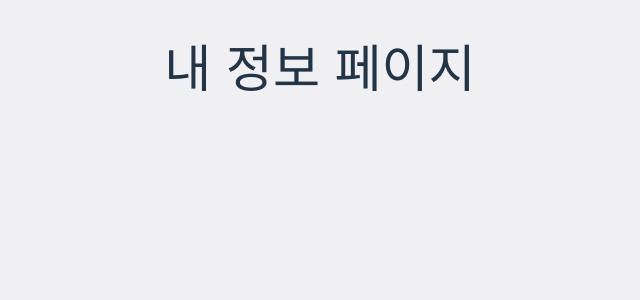
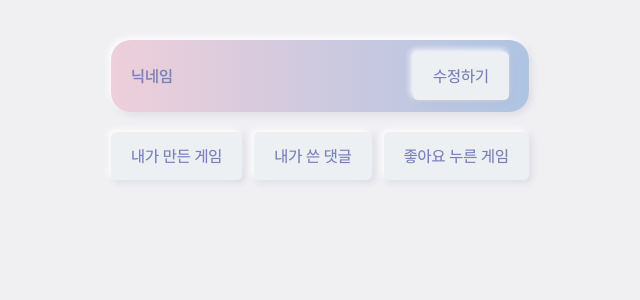
Before and after one commit to BalanSnack/FRONT, a React (Vite) app: page /myinfo in a window 1280 px wide. Shown: the top 300 px of the page, without its empty margins (320-960 px from the left). Built offline with nearby package versions, Linux system fonts and the light colour scheme.

Commit message:
feat: NicknameArea

```diff
--- a/src/components/atoms/MyInput/MyInput.module.css
+++ b/src/components/atoms/MyInput/MyInput.module.css
@@ -1,5 +1,5 @@
 .frame {
-  @apply w-full shadow-input p-4 flex-auto gap-1;
+  @apply w-full shadow-input p-3 flex-auto gap-1;
   @apply flex;
   border-radius: 10px;
   font-family: "gmarketBold";
--- a/src/components/atoms/MyTextArea/MyTextArea.tsx
+++ b/src/components/atoms/MyTextArea/MyTextArea.tsx
@@ -6,7 +6,7 @@ type inputProps = {
   inputHandler: React.Dispatch<React.SetStateAction<string>>;
 };
 
-export default function MyInput({ value, inputHandler }: inputProps) {
+export default function MyTextArea({ value, inputHandler }: inputProps) {
   return (
     <>
       <div className="w-full flex">
--- /dev/null
+++ b/src/components/organisms/NicknameArea/NicknameArea.module.css
@@ -0,0 +1,6 @@
+.nicknameAreaBox {
+  @apply flex justify-between items-center px-5 py-3 gap-3;
+  @apply w-full bg-gradient-to-r from-pink-500 to-sky-500 rounded-lg;
+  box-shadow: -2.17893px -2.17893px 6.5368px #ffffff,
+    2.17893px 2.17893px 6.5368px rgba(174, 174, 192, 0.4);
+}
--- /dev/null
+++ b/src/components/organisms/NicknameArea/NicknameArea.tsx
@@ -0,0 +1,38 @@
+import React from "react";
+import styles from "./NicknameArea.module.css";
+import MyInput from "@/components/atoms/MyInput/MyInput";
+import SquareBtn from "@/components/atoms/SquareBtn/SquareBtn";
+import MyText from "@/components/atoms/MyText/MyText";
+import { useState } from "react";
+
+interface Props {
+  nickname: string;
+  nicknameHandler: React.Dispatch<React.SetStateAction<string>>;
+  nicknameChangeHandler: () => void;
+}
+
+export default function NicknameArea({ nickname, nicknameHandler, nicknameChangeHandler }: Props) {
+  const [isEdit, setIsEdit] = useState<boolean>(false);
+
+  const EditBtnClickHandler = () => {
+    if (!isEdit) {
+      setIsEdit(true);
+    } else {
+      setIsEdit(false);
+      nicknameChangeHandler();
+    }
+  };
+
+  return (
+    <div className={styles.nicknameAreaBox}>
+      {isEdit ? (
+        <div className="flex flex-1">
+          <MyInput value={nickname} inputHandler={nicknameHandler} />
+        </div>
+      ) : (
+        <MyText weight="semi">{nickname}</MyText>
+      )}
+      <SquareBtn text={isEdit ? "수정완료" : "수정하기"} clickHandler={EditBtnClickHandler} />
+    </div>
+  );
+}
--- a/src/pages/MyInfoPage.tsx
+++ b/src/pages/MyInfoPage.tsx
@@ -1,9 +1,34 @@
 import React from "react";
+import SquareBtn from "@/components/atoms/SquareBtn/SquareBtn";
+import NicknameArea from "@/components/organisms/NicknameArea/NicknameArea";
+import { useState } from "react";
 
 export default function MyInfoPage() {
+  const [nickname, setNickname] = useState<string>("닉네임");
+
+  const nicknameHandler: React.Dispatch<React.SetStateAction<string>> = (value) => {
+    setNickname(value);
+  };
+
+  const nicknameChangeHandler = () => {
+    /* API 요청 코드 작성 */
+    console.log(nickname);
+  };
+
   return (
-    <div>
-      <h1>내 정보 페이지</h1>
+    <div className="flex flex-col gap-5">
+      <NicknameArea
+        nickname={nickname}
+        nicknameHandler={nicknameHandler}
+        nicknameChangeHandler={nicknameChangeHandler}
+      />
+      <div>
+        <div className="flex gap-3 justify-between">
+          <SquareBtn text="내가 만든 게임" />
+          <SquareBtn text="내가 쓴 댓글" />
+          <SquareBtn text="좋아요 누른 게임" />
+        </div>
+      </div>
     </div>
   );
 }
```
